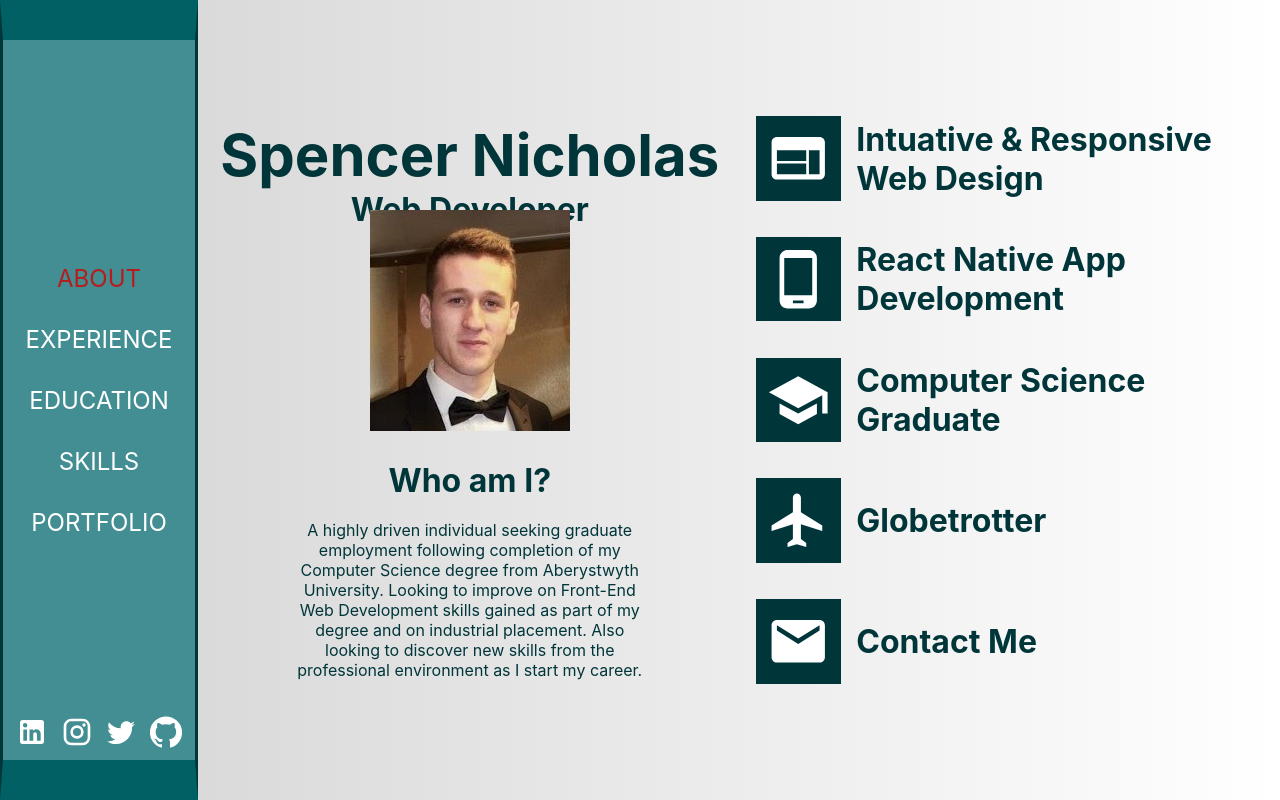
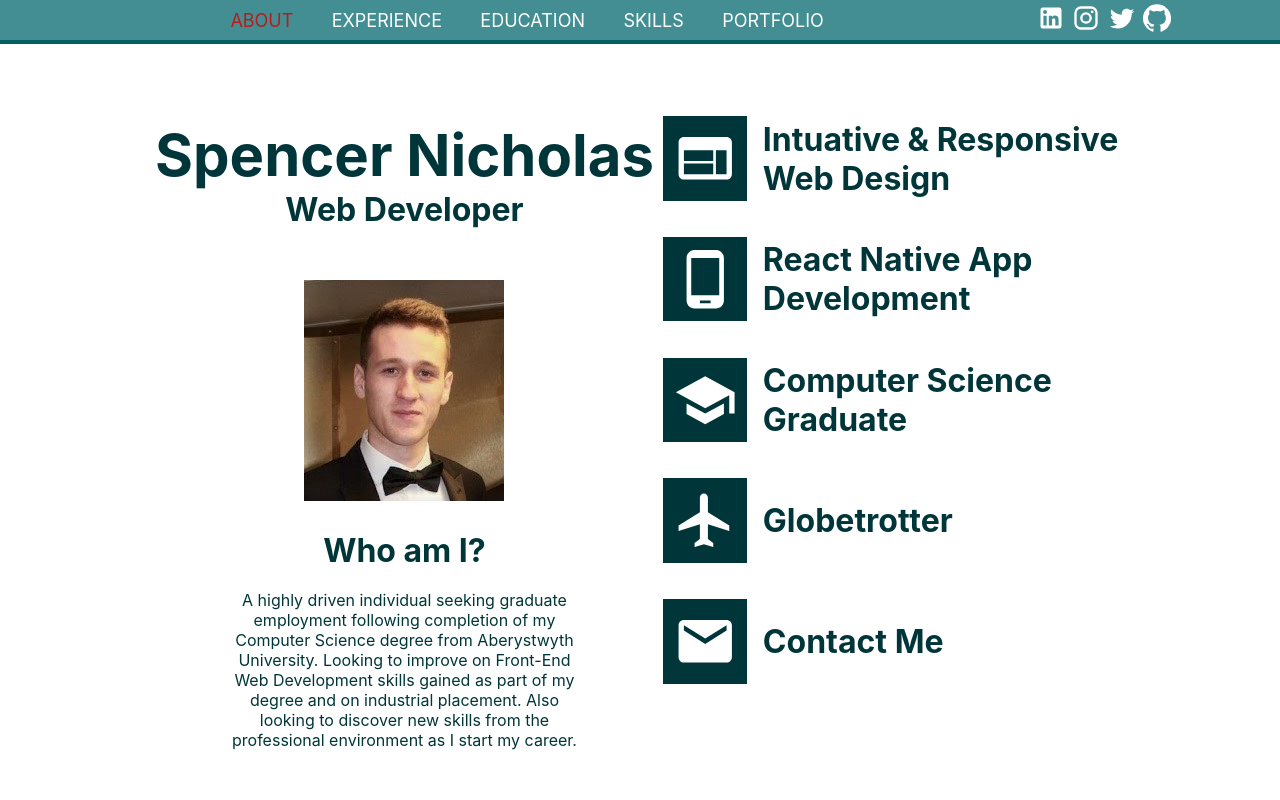
Before and after one commit to SpencerNicholas/me, a React (Create React App) app in the folder me/: page / in a window 1280 px wide. Built offline with nearby package versions, Linux system fonts and the light colour scheme.

Commit message:
New navigation topbar
New navigation topbar for desktop

```diff
--- a/me/src/App.js
+++ b/me/src/App.js
@@ -18,6 +18,7 @@ import { useSelector, useDispatch } from 'react-redux';
 import { selectPage } from './components/navigation/navigation'
 import { selectWidth, selectHeight, setWidth, setHeight } from './components/responsive/responsiveSlice'
 import './App.css';
+import Topbar from './components/navigation/Topbar';
 
 const App = ({ }) => {
   const page = useSelector(selectPage);
@@ -55,7 +56,7 @@ const App = ({ }) => {
         position: "relative"
       }}>
       {width > 1000 ? (
-        <Sidebar />
+        <Topbar />
       ) : (
           <MobileTopbar />
         )}
--- a/me/src/components/content/AboutContent.js
+++ b/me/src/components/content/AboutContent.js
@@ -19,13 +19,14 @@ const AboutContent = ({ styles }) => {
   const contentStyle = {
     paddingTop: '5vh',
     paddingBottom: '5vh',
-    paddingLeft: '15%',
     flex: '1',
     display: 'flex',
     flexDirection: 'row',
-    background: 'linear-gradient(to right, lightgray, white)',
+    background: 'linear-gradient(to right, white, white)',
     height: '90vh',
     color: '#00363a',
+    paddingLeft: '10%',
+    paddingRight: '10%'
   };
 
   const columnStyle = {
@@ -46,7 +47,7 @@ const AboutContent = ({ styles }) => {
     width: '40%',
     textAlign: 'left',
     marginLeft: '5%',
-    height: '80%',
+    height: '80vh',
     justifyContent: 'space-evenly',
   }
 
@@ -64,10 +65,9 @@ const AboutContent = ({ styles }) => {
       <div style={columnStyle}>
         <div style={{ position: 'absolute', top: '15vh', width: '40%' }}>
           <text style={{ fontSize: '58px', fontWeight: 'bold', }}>Spencer Nicholas</text><br></br>
-          <text style={{ fontSize: '32px', fontWeight: 'bold', }}>Web Developer</text><br></br><br></br>
-        </div>
-        <div style={{ position: 'absolute', bottom: '15vh', width: '40%' }}>
-          <img src={mePic} style={{paddingBottom: '5%'}}></img><br></br>
+          <text style={{ fontSize: '32px', fontWeight: 'bold', }}>Web Developer</text><br></br>
+
+          <img src={mePic} style={{paddingBottom: '5%', paddingTop: '10%'}}></img><br></br>
           <text style={{ fontSize: '32px', fontWeight: 'bold', }}> Who am I?</text><br></br><br></br>
           <div style={{ paddingLeft: '15%', paddingRight: '15%', }}>
             <text>
--- a/me/src/components/content/EducationContent.js
+++ b/me/src/components/content/EducationContent.js
@@ -1,85 +1,44 @@
 import React from "react";
-import mePic from "../../assets/square_me.jpg"
-import Email from '@material-ui/icons/Email';
-import Phone from '@material-ui/icons/Call';
-import DownArrow from '@material-ui/icons/KeyboardArrowDown';
-import UpArrow from '@material-ui/icons/KeyboardArrowUp';
-
-import { useDispatch, useSelector } from 'react-redux';
-import { setPage, selectHover, setHover } from '../navigation/navigation'
 
 const EducationContent = ({ styles }) => {
-  const dispatch = useDispatch();
-  const hovering = useSelector(selectHover);
-
   const contentStyle = {
     paddingTop: '5vh',
     paddingBottom: '5vh',
-    paddingLeft: '15%',
     flex: '1',
     display: 'flex',
     flexDirection: 'row',
-    background: 'linear-gradient(to right, lightgray, white)',
-    height: '90vh'
+    background: 'linear-gradient(to right, white, white)',
+    height: '90vh',
+    color: '#00363a',
+    paddingLeft: '10%',
+    paddingRight: '10%'
   };
 
-  const rowStyle = {
+  const columnStyle = {
     display: 'flex',
-    flexDirection: 'row',
+    flexDirection: 'column',
     padding: '2%',
-    width: '85%'
+    width: '40%',
+    height: '90%',
+    textAlign: 'center',
+    justifyContent: 'space-evenly',
   };
 
-  const navButtonsStyle = {
-    width: '10%',
-    height: '100%',
-    justifyContent: 'space-evenly',
-    display: 'flex',
-    flexDirection: 'column',
-  }
 
-  const navButtonHover = {
-    fontSize: '116px',
-    color: '#b71c1c',
-    cursor: 'pointer',
-    transition: 'color 0.5s',
-  }
-
-  const footerStyle = {
-    padding: '2%',
-    position: 'relative',
-    bottom: '1px'
-  }
 
 
 
 
   return (
     <div style={contentStyle}>
-      <div style={rowStyle}>
+      <div style={columnStyle}>
         Education
-
-      </div>
+        </div>
 
 
-      <div style={navButtonsStyle}>
-        <div onClick={() => { dispatch(setPage('EXPERIENCE')) }} onMouseOver={() => { dispatch(setHover('UpArrow')) }} onMouseLeave={() => { dispatch(setHover()) }}>
-          {(hovering) === 11 ? (
-            <UpArrow style={navButtonHover}></UpArrow>
-          ) : (
-              <UpArrow style={{ fontSize: '116px' }}></UpArrow>
-            )}
-        </div>
-
-        <div onClick={() => { dispatch(setPage('SKILLS')) }} onMouseOver={() => { dispatch(setHover('DownArrow')) }} onMouseLeave={() => { dispatch(setHover()) }}>
-          {(hovering) === 10 ? (
-            <DownArrow style={navButtonHover}></DownArrow>
-          ) : (
-              <DownArrow style={{ fontSize: '116px' }}></DownArrow>
-            )}
-        </div>
-
-      </div>
+      <div style={columnStyle}>
+       Education
+    </div>
     </div>
   );
 };
--- a/me/src/components/content/ExperienceContent.js
+++ b/me/src/components/content/ExperienceContent.js
@@ -1,85 +1,44 @@
 import React from "react";
-import mePic from "../../assets/square_me.jpg"
-import Email from '@material-ui/icons/Email';
-import Phone from '@material-ui/icons/Call';
-import DownArrow from '@material-ui/icons/KeyboardArrowDown';
-import UpArrow from '@material-ui/icons/KeyboardArrowUp';
-
-import { useDispatch, useSelector } from 'react-redux';
-import { setPage, selectHover, setHover } from '../navigation/navigation'
 
 const ExperienceContent = ({ styles }) => {
-  const dispatch = useDispatch();
-  const hovering = useSelector(selectHover);
-
   const contentStyle = {
     paddingTop: '5vh',
     paddingBottom: '5vh',
-    paddingLeft: '15%',
     flex: '1',
     display: 'flex',
     flexDirection: 'row',
-    background: 'linear-gradient(to right, lightgray, white)',
-    height: '90vh'
+    background: 'linear-gradient(to right, white, white)',
+    height: '90vh',
+    color: '#00363a',
+    paddingLeft: '10%',
+    paddingRight: '10%'
   };
 
-  const rowStyle = {
+  const columnStyle = {
     display: 'flex',
-    flexDirection: 'row',
+    flexDirection: 'column',
     padding: '2%',
-    width: '85%'
+    width: '40%',
+    height: '90%',
+    textAlign: 'center',
+    justifyContent: 'space-evenly',
   };
 
-  const navButtonsStyle = {
-    width: '10%',
-    height: '100%',
-    justifyContent: 'space-evenly',
-    display: 'flex',
-    flexDirection: 'column',
-  }
 
-  const navButtonHover = {
-    fontSize: '116px',
-    color: '#b71c1c',
-    cursor: 'pointer',
-    transition: 'color 0.5s',
-  }
-
-  const footerStyle = {
-    padding: '2%',
-    position: 'relative',
-    bottom: '1px'
-  }
 
 
 
 
   return (
     <div style={contentStyle}>
-      <div style={rowStyle}>
+      <div style={columnStyle}>
         Experience
-
-      </div>
+        </div>
 
 
-      <div style={navButtonsStyle}>
-        <div onClick={() => { dispatch(setPage('ABOUT')) }} onMouseOver={() => { dispatch(setHover('UpArrow')) }} onMouseLeave={() => { dispatch(setHover()) }}>
-          {(hovering) === 11 ? (
-            <UpArrow style={navButtonHover}></UpArrow>
-          ) : (
-              <UpArrow style={{ fontSize: '116px' }}></UpArrow>
-            )}
-        </div>
-
-        <div onClick={() => { dispatch(setPage('EDUCATION')) }} onMouseOver={() => { dispatch(setHover('DownArrow')) }} onMouseLeave={() => { dispatch(setHover()) }}>
-          {(hovering) === 10 ? (
-            <DownArrow style={navButtonHover}></DownArrow>
-          ) : (
-              <DownArrow style={{ fontSize: '116px' }}></DownArrow>
-            )}
-        </div>
-
-      </div>
+      <div style={columnStyle}>
+       Experience
+    </div>
     </div>
   );
 };
--- a/me/src/components/content/PortfolioContent.js
+++ b/me/src/components/content/PortfolioContent.js
@@ -1,81 +1,44 @@
 import React from "react";
-import mePic from "../../assets/square_me.jpg"
-import Email from '@material-ui/icons/Email';
-import Phone from '@material-ui/icons/Call';
-import DownArrow from '@material-ui/icons/KeyboardArrowDown';
-import UpArrow from '@material-ui/icons/KeyboardArrowUp';
-
-import { useDispatch, useSelector } from 'react-redux';
-import { setPage, selectHover, setHover } from '../navigation/navigation'
 
 const PortfolioContent = ({ styles }) => {
-  const dispatch = useDispatch();
-  const hovering = useSelector(selectHover);
-
   const contentStyle = {
     paddingTop: '5vh',
     paddingBottom: '5vh',
-    paddingLeft: '15%',
     flex: '1',
     display: 'flex',
     flexDirection: 'row',
-    background: 'linear-gradient(to right, lightgray, white)',
-    height: '90vh'
+    background: 'linear-gradient(to right, white, white)',
+    height: '90vh',
+    color: '#00363a',
+    paddingLeft: '10%',
+    paddingRight: '10%'
   };
 
-  const rowStyle = {
+  const columnStyle = {
     display: 'flex',
-    flexDirection: 'row',
+    flexDirection: 'column',
     padding: '2%',
-    width: '85%'
+    width: '40%',
+    height: '90%',
+    textAlign: 'center',
+    justifyContent: 'space-evenly',
   };
 
-  const navButtonsStyle = {
-    width: '10%',
-    height: '100%',
-    justifyContent: 'space-evenly',
-    display: 'flex',
-    flexDirection: 'column',
-  }
 
-  const navButtonHover = {
-    fontSize: '116px',
-    color: '#b71c1c',
-    cursor: 'pointer',
-    transition: 'color 0.5s',
-  }
-
-  const footerStyle = {
-    padding: '2%',
-    position: 'relative',
-    bottom: '1px'
-  }
 
 
 
 
   return (
     <div style={contentStyle}>
-      <div style={rowStyle}>
+      <div style={columnStyle}>
         Portfolio
-
-      </div>
-
-
-      <div style={navButtonsStyle}>
-        <div onClick={() => { dispatch(setPage('SKILLS')) }} onMouseOver={() => { dispatch(setHover('UpArrow')) }} onMouseLeave={() => { dispatch(setHover()) }}>
-          {(hovering) === 11 ? (
-            <UpArrow style={navButtonHover}></UpArrow>
-          ) : (
-              <UpArrow style={{ fontSize: '116px' }}></UpArrow>
-            )}
         </div>
 
 
-              <DownArrow style={{ fontSize: '116px', color: 'lightgray' }}></DownArrow>
-
-
-      </div>
+      <div style={columnStyle}>
+       Portfolio
+    </div>
     </div>
   );
 };
--- a/me/src/components/content/SkillsContent.js
+++ b/me/src/components/content/SkillsContent.js
@@ -1,85 +1,44 @@
 import React from "react";
-import mePic from "../../assets/square_me.jpg"
-import Email from '@material-ui/icons/Email';
-import Phone from '@material-ui/icons/Call';
-import DownArrow from '@material-ui/icons/KeyboardArrowDown';
-import UpArrow from '@material-ui/icons/KeyboardArrowUp';
-
-import { useDispatch, useSelector } from 'react-redux';
-import { setPage, selectHover, setHover } from '../navigation/navigation'
 
 const SkillsContent = ({ styles }) => {
-  const dispatch = useDispatch();
-  const hovering = useSelector(selectHover);
-
   const contentStyle = {
     paddingTop: '5vh',
     paddingBottom: '5vh',
-    paddingLeft: '15%',
     flex: '1',
     display: 'flex',
     flexDirection: 'row',
-    background: 'linear-gradient(to right, lightgray, white)',
-    height: '90vh'
+    background: 'linear-gradient(to right, white, white)',
+    height: '90vh',
+    color: '#00363a',
+    paddingLeft: '10%',
+    paddingRight: '10%'
   };
 
-  const rowStyle = {
+  const columnStyle = {
     display: 'flex',
-    flexDirection: 'row',
+    flexDirection: 'column',
     padding: '2%',
-    width: '85%'
+    width: '40%',
+    height: '90%',
+    textAlign: 'center',
+    justifyContent: 'space-evenly',
   };
 
-  const navButtonsStyle = {
-    width: '10%',
-    height: '100%',
-    justifyContent: 'space-evenly',
-    display: 'flex',
-    flexDirection: 'column',
-  }
 
-  const navButtonHover = {
-    fontSize: '116px',
-    color: '#b71c1c',
-    cursor: 'pointer',
-    transition: 'color 0.5s',
-  }
-
-  const footerStyle = {
-    padding: '2%',
-    position: 'relative',
-    bottom: '1px'
-  }
 
 
 
 
   return (
     <div style={contentStyle}>
-      <div style={rowStyle}>
+      <div style={columnStyle}>
         Skills
-
-      </div>
+        </div>
 
 
-      <div style={navButtonsStyle}>
-        <div onClick={() => { dispatch(setPage('EDUCATION')) }} onMouseOver={() => { dispatch(setHover('UpArrow')) }} onMouseLeave={() => { dispatch(setHover()) }}>
-          {(hovering) === 11 ? (
-            <UpArrow style={navButtonHover}></UpArrow>
-          ) : (
-              <UpArrow style={{ fontSize: '116px' }}></UpArrow>
-            )}
-        </div>
-
-        <div onClick={() => { dispatch(setPage('PORTFOLIO')) }} onMouseOver={() => { dispatch(setHover('DownArrow')) }} onMouseLeave={() => { dispatch(setHover()) }}>
-          {(hovering) === 10 ? (
-            <DownArrow style={navButtonHover}></DownArrow>
-          ) : (
-              <DownArrow style={{ fontSize: '116px' }}></DownArrow>
-            )}
-        </div>
-
-      </div>
+      <div style={columnStyle}>
+       Skills
+    </div>
     </div>
   );
 };
--- /dev/null
+++ b/me/src/components/navigation/Topbar.js
@@ -0,0 +1,138 @@
+import React from "react";
+import { useSelector, useDispatch } from 'react-redux';
+import { setPage, selectPage, selectHover, setHover, setMenuOpen, selectMenu } from './navigation'
+import Menu from '@material-ui/icons/Menu';
+
+import LinkedIn from '@material-ui/icons/LinkedIn';
+import Instagram from '@material-ui/icons/Instagram';
+import Twitter from '@material-ui/icons/Twitter';
+import GitHub from '@material-ui/icons/GitHub';
+
+
+const Topbar = ({ }) => {
+  const hovering = useSelector(selectHover);
+  const page = useSelector(selectPage);
+  const dispatch = useDispatch();
+
+  const topbarStyle = {
+    height: "5vh",
+    width: "100%",
+    position: "fixed",
+    backgroundColor: "#428e92",
+    borderBottom: "0.5vh solid #006064",
+    flex: '1',
+    display: 'flex',
+    flexDirection: 'row',
+    paddingLeft: '15%',
+    alignItems: 'center',
+    zIndex: '10',
+  };
+
+  const menuItemStyle = {
+    display: "flex",
+    justifyContent: "left",
+    alignItems: "left",
+    paddingLeft: `3%`,
+    color: 'white',
+    fontSize: '18px',
+  };
+
+  const activeMenuItemStyle = {
+    color: '#b71c1c'
+  }
+
+  const footerStyle = {
+    color: 'white',
+    flexDirection: 'row',
+    position: 'absolute',
+    width: '10%',
+    display: 'flex',
+    justifyContent: 'space-evenly',
+    right: '20%',
+    alignItems: 'center'
+  }
+
+  const iconStyle = {
+    fontSize: '28px',
+  }
+
+  const iconHovered = {
+    fontSize: '28px',
+    color: '#b71c1c',
+    cursor: 'pointer',
+    transition: 'color 0.5s',
+  }
+
+  const menuItems = [
+    { text: "ABOUT", active: 1 },
+    { text: "EXPERIENCE", active: 2 },
+    { text: "EDUCATION", active: 3 },
+    { text: "SKILLS", active: 4 },
+    { text: "PORTFOLIO", active: 5 }
+  ];
+
+
+
+
+  return (
+    <div style={topbarStyle}>
+      {menuItems.map((item, i) => (
+        <div key={i} style={menuItemStyle} onClick={() => { dispatch(setPage(item.text)) }}>
+          {item.active === (page) ? (
+            <div style={activeMenuItemStyle}>
+              {item.text}
+            </div>
+          ) : (
+              <div onMouseOver={() => { dispatch(setHover(item.text)) }} onMouseLeave={() => { dispatch(setHover())}}>
+                {item.active === (hovering) ? (
+                  <div style={{ color: '#b71c1c', cursor: 'pointer', transition: 'color 0.5s', }}>
+                    {item.text}
+                  </div>
+                ) : (
+                    <div>
+                      {item.text}
+                    </div>)}
+
+              </div>
+          )}
+        </div>
+      ))}
+      <div style={footerStyle}>
+        <div onMouseOver={() => { dispatch(setHover("LinkedIn"))}} onMouseLeave={() => { dispatch(setHover())}} onClick={() => { window.open("https://linkedin.com/in/spencer-nicholas", "_blank")}}>
+                  {(hovering) === 6 ? (
+                     <LinkedIn style={iconHovered} ></LinkedIn>
+                  ) : (
+                    <LinkedIn style={iconStyle} ></LinkedIn>
+                  )}
+        </div>
+        <div onMouseOver={() => { dispatch(setHover("Instagram"))}} onMouseLeave={() => { dispatch(setHover())}} onClick={() => { window.open("https://www.instagram.com/spencerndev/?hl=en", "_blank")}}>
+                  {(hovering) === 7 ? (
+                     <Instagram style={iconHovered}></Instagram>
+                  ) : (
+                    <Instagram style={iconStyle}></Instagram>
+                  )}
+        </div>
+        <div onMouseOver={() => { dispatch(setHover("Twitter"))}} onMouseLeave={() => { dispatch(setHover())}} onClick={() => { window.open("https://twitter.com/SpencerNDev", "_blank")}}>
+                  {(hovering) === 8 ? (
+                     <Twitter style={iconHovered}></Twitter>
+                  ) : (
+                    <Twitter style={iconStyle}></Twitter>
+                  )}
+        </div>
+        <div onMouseOver={() => { dispatch(setHover("GitHub"))}} onMouseLeave={() => { dispatch(setHover())}} onClick={() => { window.open("https://github.com/SpencerNicholas", "_blank")}}>
+                  {(hovering) === 9 ? (
+                     <GitHub style={iconHovered}></GitHub>
+                  ) : (
+                    <GitHub style={iconStyle}></GitHub>
+                  )}
+        </div>
+      </div>
+    </div>
+
+  );
+};
+
+
+
+
+export default Topbar;
```
